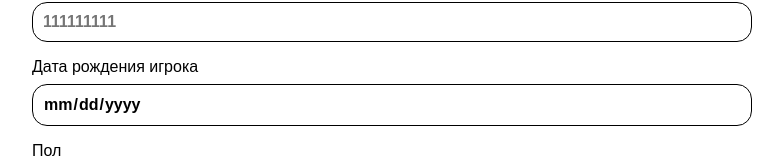
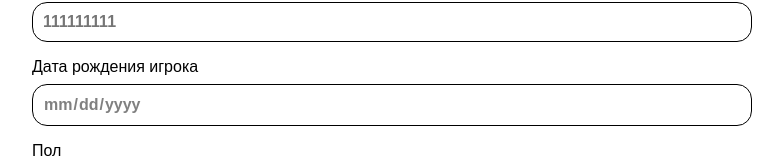
Before and after one commit to ksiim/ace, a React (Vite) app in the folder frontend/: page /registration in a window 1280 px wide. Shown: the part 530-696 px from the top of the page, without its empty margins (248-1031 px from the left). Built offline with nearby package versions, Linux system fonts and the light colour scheme; no server answers.

Commit message:
1st attempt to fix ios styles

```diff
--- a/frontend/src/pages/AdminPanel/AdminPanel.module.css
+++ b/frontend/src/pages/AdminPanel/AdminPanel.module.css
@@ -727,19 +727,34 @@ select:disabled:hover {
     font-size: 14px;
   }
 }
+.birthDateColumn {
+  min-width: 200px; /* Оставляем ширину столбца */
+  width: 200px;
+  padding: 0;
+}
 
-.birthDateInput {
+.dateInputWrapper {
+  position: relative;
+  width: 100%;
+}
+
+.dateInput {
   appearance: none;
   -webkit-appearance: none;
   width: 100%;
   background-color: transparent;
   position: relative;
   z-index: 2;
+  padding: 4px; /* Добавляем небольшой отступ для читаемости */
+  border: 1px solid #ccc; /* Явно задаем границу */
+  border-radius: 4px; /* Скругляем углы */
+  font-size: 14px; /* Устанавливаем размер шрифта */
+  line-height: 1.5; /* Контролируем высоту строки */
 }
-.birthDateInput::-webkit-date-and-time-value {
+.dateInput::-webkit-date-and-time-value {
   text-align: left;
 }
-.birthDateInput::-webkit-calendar-picker-indicator {
+.dateInput::-webkit-calendar-picker-indicator {
   position: absolute;
   right: 0;
   top: 0;
@@ -749,4 +764,14 @@ select:disabled:hover {
   cursor: pointer;
 }
 
+.datePlaceholder {
+  position: absolute;
+  left: 10px;
+  top: 50%;
+  transform: translateY(-50%);
+  color: #999;
+  pointer-events: none;
+  z-index: 1;
+}
+
 /*# sourceMappingURL=AdminPanel.module.css.map */
--- a/frontend/src/pages/Registration/Registration.module.css
+++ b/frontend/src/pages/Registration/Registration.module.css
@@ -247,17 +247,35 @@
   position: relative;
   width: 100%;
 }
+.dateInputWrapper::after {
+  content: "дд.мм.гггг";
+  position: absolute;
+  left: 10px;
+  top: 50%;
+  transform: translateY(-50%);
+  color: #999;
+  pointer-events: none;
+  z-index: 1;
+  display: var(--placeholder-visible, block);
+}
+.dateInputWrapper:has(input:not(:placeholder-shown))::after {
+  display: none;
+}
 
 .dateInput {
   appearance: none;
   -webkit-appearance: none;
   width: 100%;
+  padding: 10px;
   background-color: transparent;
   position: relative;
   z-index: 2;
+  color: inherit;
 }
 .dateInput::-webkit-date-and-time-value {
   text-align: left;
+  color: inherit;
+  opacity: 1;
 }
 .dateInput::-webkit-calendar-picker-indicator {
   position: absolute;
@@ -268,15 +286,8 @@
   opacity: 0;
   cursor: pointer;
 }
-
-.datePlaceholder {
-  position: absolute;
-  left: 10px;
-  top: 50%;
-  transform: translateY(-50%);
-  color: #999;
-  pointer-events: none;
-  z-index: 1;
+.dateInput:empty {
+  color: gray;
 }
 
 /*# sourceMappingURL=Registration.module.css.map */
--- a/frontend/src/pages/Registration/Registration.module.scss
+++ b/frontend/src/pages/Registration/Registration.module.scss
@@ -263,20 +263,44 @@
 .dateInputWrapper {
   position: relative;
   width: 100%;
+
+  // Добавьте это для iOS
+  &::after {
+    content: 'дд.мм.гггг';
+    position: absolute;
+    left: 10px;
+    top: 50%;
+    transform: translateY(-50%);
+    color: #999;
+    pointer-events: none;
+    z-index: 1;
+    display: var(--placeholder-visible, block); // Управляем видимостью
+  }
+
+  // Скрываем плейсхолдер, когда есть значение
+  &:has(input:not(:placeholder-shown))::after {
+    display: none;
+  }
 }
 
 .dateInput {
   appearance: none;
   -webkit-appearance: none;
   width: 100%;
+  padding: 10px; // Добавьте отступы
   background-color: transparent;
   position: relative;
   z-index: 2;
+  color: inherit; // Важно для iOS
 
+  // Стили для текста даты
   &::-webkit-date-and-time-value {
     text-align: left;
+    color: inherit;
+    opacity: 1; // Важно для iOS
   }
 
+  // Стили для иконки календаря
   &::-webkit-calendar-picker-indicator {
     position: absolute;
     right: 0;
@@ -286,14 +310,9 @@
     opacity: 0;
     cursor: pointer;
   }
+
+  // Для пустого поля
+  &:empty {
+    color: gray;
+  }
 }
-
-.datePlaceholder {
-  position: absolute;
-  left: 10px;
-  top: 50%;
-  transform: translateY(-50%);
-  color: #999;
-  pointer-events: none;
-  z-index: 1;
-}
--- a/frontend/src/pages/Registration/Registration.tsx
+++ b/frontend/src/pages/Registration/Registration.tsx
@@ -456,11 +456,17 @@ const Registration: React.FC = () => {
                   onChange={handleChange}
                   className={`${styles.input} ${styles.dateInput} ${error ? styles.error : ''}`}
                   max={max}
-                  onFocus={(e) => (e.target.type = 'date')}
+                  onFocus={(e) => {
+                    e.target.type = 'date';
+                    e.target.style.color = '#000'; // Явно устанавливаем цвет
+                  }}
                   onBlur={(e) => {
-                    if (!e.target.value) e.target.type = 'text';
+                    if (!e.target.value) {
+                      e.target.type = 'text';
+                      e.target.style.color = 'gray';
+                    }
                   }}
-                  placeholder={placeholder}
+                  placeholder=" " // Важно: пробел вместо пустой строки
                 />
               </div>
             ) : (
```
Also changed, not shown: 2 other files (tests, documents, lock files or other folders).
